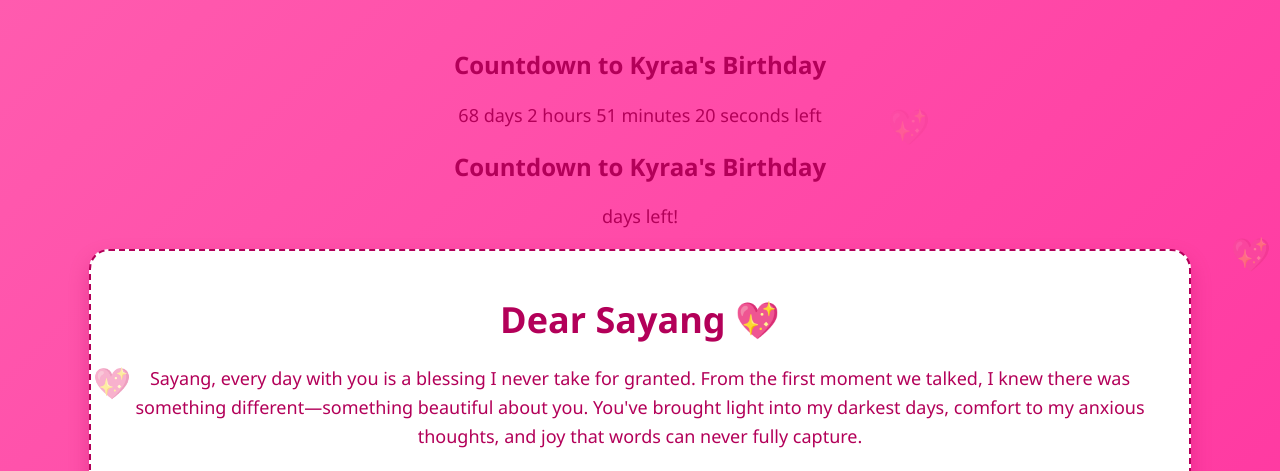
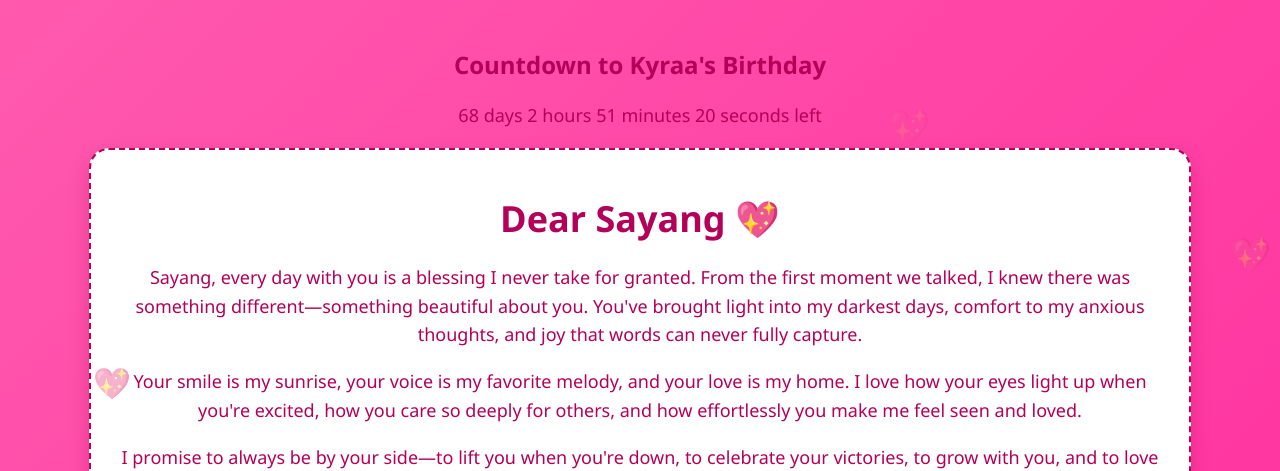
Before and after one commit to arifnoob0/digital-love-letter, a Flask app: page / in a window 1280 px wide. Shown: the top 471 px of the page. Run offline with Flask 3, Linux system fonts and the light colour scheme.

Commit message:
Update all changes

```diff
--- a/templates/index.html
+++ b/templates/index.html
@@ -11,8 +11,6 @@
     <h2>Happy Birthday, Sayang! 🎉🎂</h2>
     <p>Wishing you the sweetest day ever!</p>
   {% else %}
-    <h2>Countdown to Kyraa's Birthday</h2>
-    <p>{{ days_left }} day{{ 's' if days_left != 1 else '' }} left!</p>
   {% endif %}
 
 </body>
```
